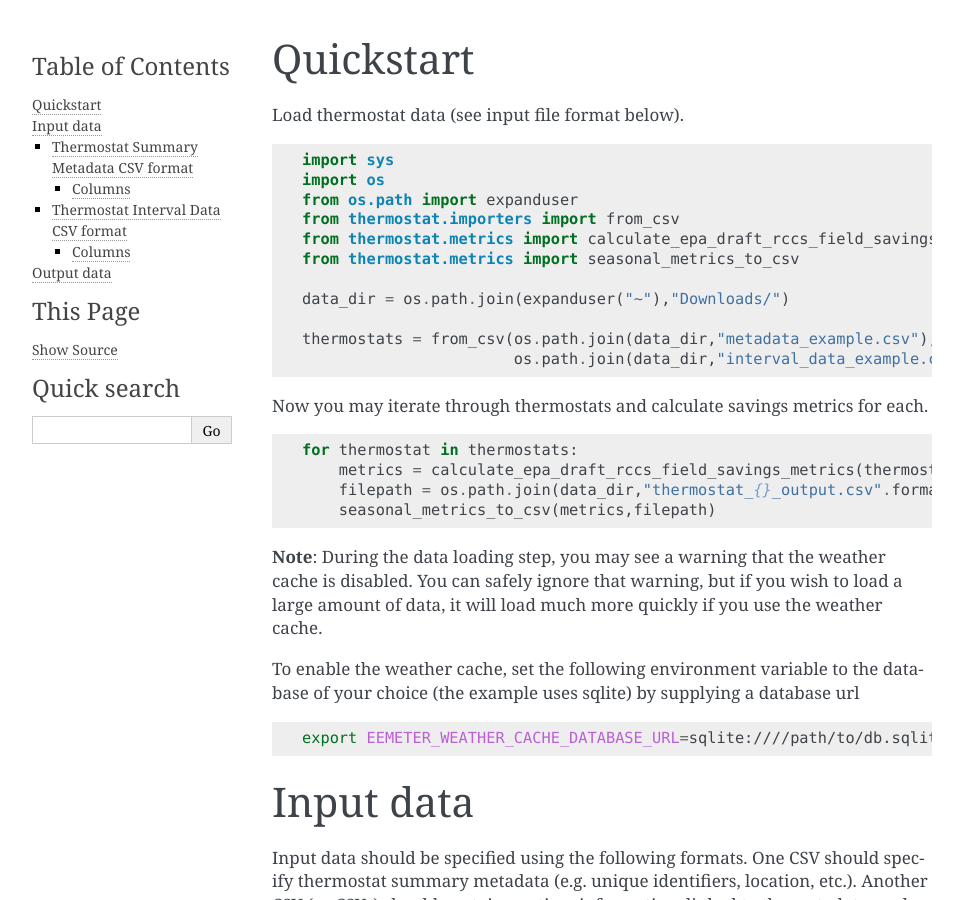
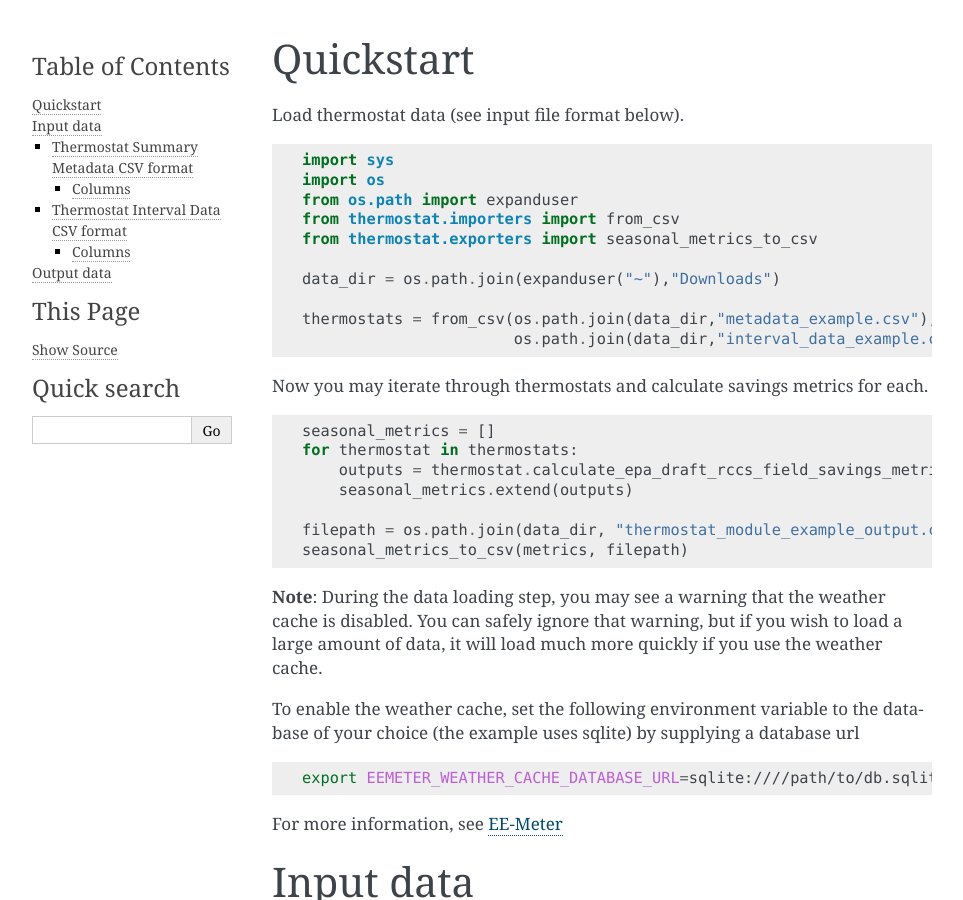
Before and after one commit to EPAENERGYSTAR/epathermostat, a Sphinx documentation site: the page built from docs/tutorial.rst, in a window 1280 px wide and 900 px high. Shown: the whole window, without its empty margins (148-1111 px from the left). Built offline with Sphinx 7.4.7, drawn with Linux system fonts in a browser that asks for light colours.

Commit message:
Update docs

```diff
--- a/docs/conf.py
+++ b/docs/conf.py
@@ -30,6 +30,7 @@ MOCK_MODULES = [
     'eemeter.consumption',
     'eemeter.weather',
     'eemeter.location',
+    'eemeter.evaluation',
     'scipy',
     'scipy.optimize',
     'scipy.stats',
--- a/docs/tutorial.rst
+++ b/docs/tutorial.rst
@@ -9,10 +9,9 @@ Load thermostat data (see input file format below).
     import os
     from os.path import expanduser
     from thermostat.importers import from_csv
-    from thermostat.metrics import calculate_epa_draft_rccs_field_savings_metrics
-    from thermostat.metrics import seasonal_metrics_to_csv
+    from thermostat.exporters import seasonal_metrics_to_csv
 
-    data_dir = os.path.join(expanduser("~"),"Downloads/")
+    data_dir = os.path.join(expanduser("~"),"Downloads")
 
     thermostats = from_csv(os.path.join(data_dir,"metadata_example.csv"),
                            os.path.join(data_dir,"interval_data_example.csv"))
@@ -21,10 +20,13 @@ Now you may iterate through thermostats and calculate savings metrics for each.
 
 .. code-block:: python
 
+    seasonal_metrics = []
     for thermostat in thermostats:
-        metrics = calculate_epa_draft_rccs_field_savings_metrics(thermostat)
-        filepath = os.path.join(data_dir,"thermostat_{}_output.csv".format(thermostat.thermostat_id))
-        seasonal_metrics_to_csv(metrics,filepath)
+        outputs = thermostat.calculate_epa_draft_rccs_field_savings_metrics(thermostat)
+        seasonal_metrics.extend(outputs)
+
+    filepath = os.path.join(data_dir, "thermostat_module_example_output.csv")
+    seasonal_metrics_to_csv(metrics, filepath)
 
 **Note**: During the data loading step, you may see a warning that the weather cache is
 disabled. You can safely ignore that warning, but if you wish to load a large
@@ -37,7 +39,7 @@ database of your choice (the example uses sqlite) by supplying a database url
 
     export EEMETER_WEATHER_CACHE_DATABASE_URL=sqlite:////path/to/db.sqlite
 
-
+For more information, see `EE-Meter <http://eemeter.readthedocs.org/en/latest/tutorial.html#caching-weather-data>`_
 
 Input data
 ==========
```
Also changed, not shown: docs/api.rst (+10 -18 lines).
